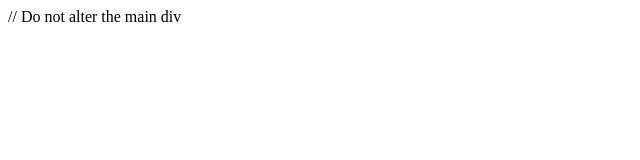
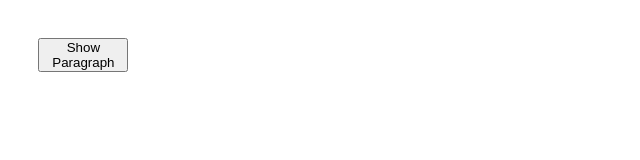
Before and after one commit to acciojob/button-action-thewelshfiend, a React app: page / in a window 1280 px wide. Shown: the whole page, without its empty margins (0-640 px from the left). Built offline with nearby package versions, Linux system fonts and the light colour scheme.

Commit message:
Commit 1

```diff
--- a/src/components/App.js
+++ b/src/components/App.js
@@ -2,12 +2,15 @@ import React, { useState } from "react";
 import './../styles/App.css';
 
 const App = (props) => {
+    const [showPara, setShowPara] = useState(false);
 
-  return (
-    <div className="App" id="main">
-      // Do not alter the main div
-    </div>
-  );
+    return (
+        <div className="App" id="main">
+            {/* // Do not alter the main div */}
+            <button id="click" onClick={() => (setShowPara(!showPara))}>{`${showPara ? "Hide" : "Show"} Paragraph`}</button>
+            <p id="para" className={showPara ? "show" : "hide"}>Hello, I've learnt to use the full-stack evaluation tool. This makes me so happy</p>
+        </div>
+    );
 }
 
 export default App
--- a/src/styles/App.css
+++ b/src/styles/App.css
@@ -1 +1,25 @@
 /* Your CSS code here. */
+* {
+    margin: 0;
+    padding: 0;
+}
+
+#main {
+    width: 45%;
+    padding: 3%;
+    display: flex;
+    justify-content: space-between;
+    align-items: center;
+}
+
+button {
+    width: 90px;
+}
+
+.hide {
+    display: none;
+}
+
+.show {
+    display: block;
+}
```
Also changed, not shown: 1 other file.
